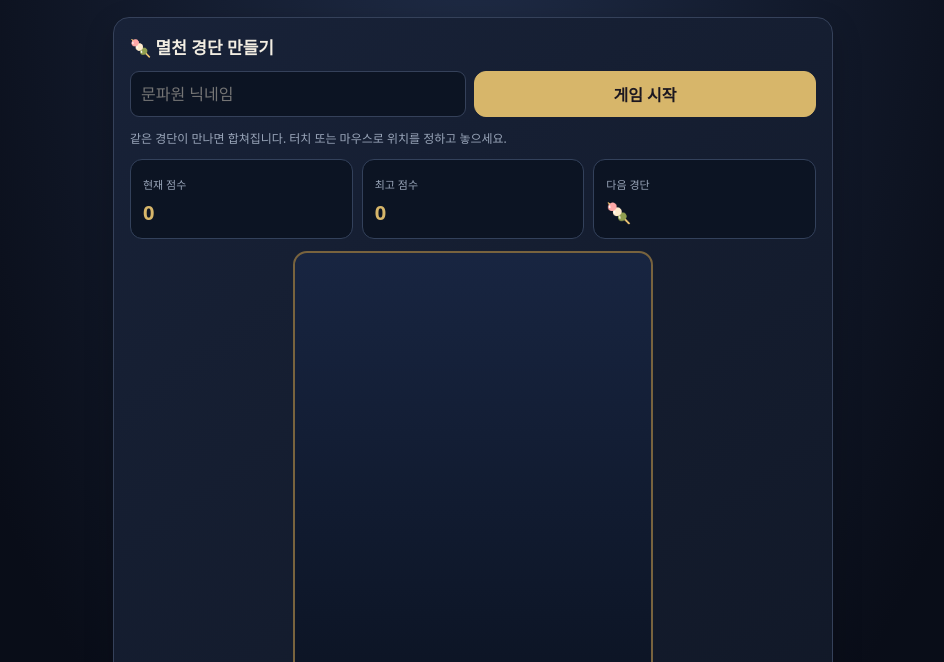
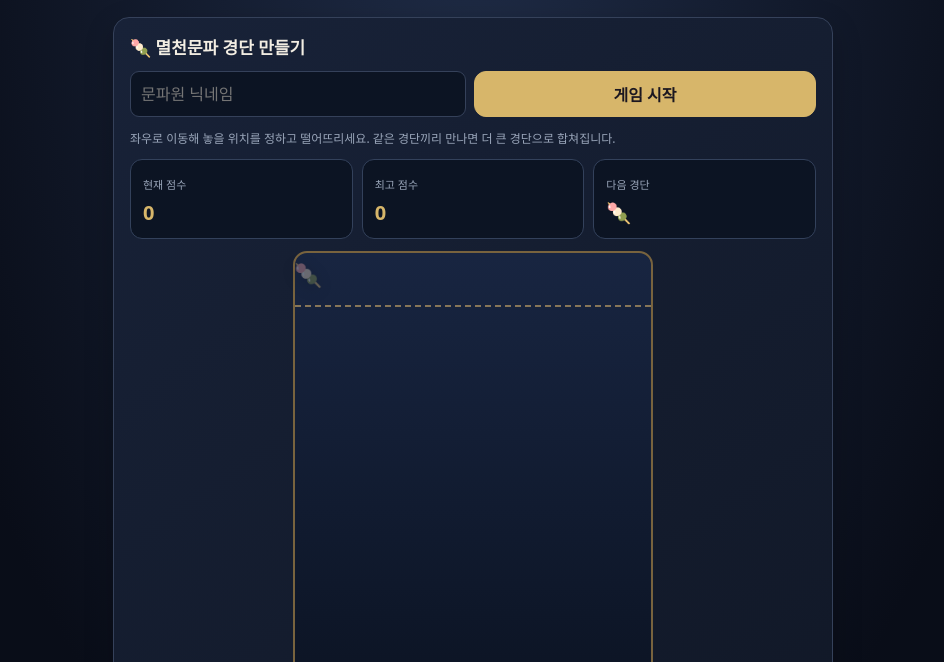
Before and after one commit to skdlxm811/melcheon-site, a plain HTML site: page index.html in a window 1280 px wide. Shown: the part 138-800 px from the top of the page, without its empty margins (167-1111 px from the left). Drawn offline with Linux system fonts and the light colour scheme.

Commit message:
Add files via upload

```diff
--- a/game.js
+++ b/game.js
@@ -2,15 +2,19 @@
 // Replace with your deployed Cloudflare Worker URL. No password is stored in this file.
 const RANKING_API = '';
 let gameActive=false, gameScore=0, gameNick='', nextLevel=0, pieces=[], gameTimer=null, lastDrop=0;
-const board=document.getElementById('gameBoard'), sizes=[26,36,48,62,80,104,132], emojis=['🍡','🌸','🌙','🦊','⚔️','🐉','👑'];
-const randLevel=()=>Math.floor(Math.random()*3);
+const board=document.getElementById('gameBoard'), sizes=[18,24,32,43,57,75,96], emojis=['🍡','🌸','🌙','🦊','⚔️','🐉','👑'];
+const randLevel=()=>Math.floor(Math.random()*3);let aimX=0;const preview=document.getElementById('dropPreview');
 function drawGame(){board.replaceChildren();for(const p of pieces){const b=document.createElement('div');b.className='ball';b.textContent=emojis[p.level];b.style.width=b.style.height=(sizes[p.level]*2)+'px';b.style.left=(p.x-sizes[p.level])+'px';b.style.top=(p.y-sizes[p.level])+'px';b.style.fontSize=(sizes[p.level]*.85)+'px';b.style.background=`hsl(${40+p.level*34} 45% 35%)`;board.appendChild(b)}}
-function startGame(){const nick=document.getElementById('gameNickname').value.trim();if(!nick){alert('닉네임을 입력하세요.');return}gameNick=nick;gameScore=0;pieces=[];nextLevel=randLevel();gameActive=true;lastDrop=0;document.getElementById('gameScore').textContent='0';document.getElementById('gameNext').textContent=emojis[nextLevel];drawGame();clearInterval(gameTimer);gameTimer=setInterval(tick,25)}
+function startGame(){const nick=document.getElementById('gameNickname').value.trim();if(!nick){alert('닉네임을 입력하세요.');return}gameNick=nick;gameScore=0;document.getElementById('gameBest').textContent=localStorage.getItem('melcheon-best-'+nick)||'0';pieces=[];nextLevel=randLevel();gameActive=true;lastDrop=0;document.getElementById('gameScore').textContent='0';document.getElementById('gameNext').textContent=emojis[nextLevel];aimX=board.clientWidth/2;updatePreview();drawGame();clearInterval(gameTimer);gameTimer=setInterval(tick,25)}
 function tick(){if(!gameActive)return;const w=board.clientWidth,h=board.clientHeight;for(let i=0;i<3;i++){for(const p of pieces){p.vy=Math.min(9,p.vy+.22);p.y+=p.vy;p.x+=p.vx;p.vx*=.96;const r=sizes[p.level];if(p.x<r){p.x=r;p.vx=0}if(p.x>w-r){p.x=w-r;p.vx=0}if(p.y>h-r){p.y=h-r;p.vy=0} }for(let a=0;a<pieces.length;a++)for(let b=a+1;b<pieces.length;b++){const p=pieces[a],q=pieces[b],dx=q.x-p.x,dy=q.y-p.y,dist=Math.hypot(dx,dy)||1,min=sizes[p.level]+sizes[q.level];if(dist<min){if(p.level===q.level&&p.level<6){const lv=p.level+1;p.x=(p.x+q.x)/2;p.y=(p.y+q.y)/2;p.level=lv;p.vx=0;p.vy=0;pieces.splice(b,1);gameScore+=2**lv*10;document.getElementById('gameScore').textContent=gameScore; b--;continue}const overlap=(min-dist)/2,nx=dx/dist,ny=dy/dist;p.x-=nx*overlap;p.y-=ny*overlap;q.x+=nx*overlap;q.y+=ny*overlap;p.vy=Math.min(p.vy,1);q.vy=Math.min(q.vy,1)}}}drawGame();if(pieces.some(p=>p.y-sizes[p.level]<10&&Math.abs(p.vy)<1)&&Date.now()-lastDrop>1600)endGame()}
-function dropAt(clientX){if(!gameActive)return;if(Date.now()-lastDrop<450)return;const rect=board.getBoundingClientRect(),r=sizes[nextLevel],x=Math.max(r,Math.min(rect.width-r,clientX-rect.left));pieces.push({x,y:r+2,level:nextLevel,vx:0,vy:0});nextLevel=randLevel();document.getElementById('gameNext').textContent=emojis[nextLevel];lastDrop=Date.now()}
-board.addEventListener('pointerup',e=>dropAt(e.clientX));board.addEventListener('keydown',e=>{if(e.key===' '||e.key==='Enter'){e.preventDefault();dropAt(board.getBoundingClientRect().left+board.clientWidth/2)}});
+function dropAt(clientX){if(!gameActive)return;if(Date.now()-lastDrop<450)return;const rect=board.getBoundingClientRect(),r=sizes[nextLevel],x=Math.max(r,Math.min(rect.width-r,clientX-rect.left));pieces.push({x,y:r+2,level:nextLevel,vx:0,vy:0});nextLevel=randLevel();document.getElementById('gameNext').textContent=emojis[nextLevel];updatePreview();lastDrop=Date.now()}
+function updatePreview(){const r=sizes[nextLevel],x=Math.max(r,Math.min(board.clientWidth-r,aimX||board.clientWidth/2));preview.textContent=emojis[nextLevel];preview.style.left=x+'px';preview.style.fontSize=Math.min(46,r*1.25)+'px';preview.style.opacity=gameActive?'1':'.35'}
+board.addEventListener('pointermove',e=>{aimX=e.clientX-board.getBoundingClientRect().left;updatePreview()});
+board.addEventListener('pointerup',e=>{aimX=e.clientX-board.getBoundingClientRect().left;dropAt(e.clientX)});
+board.addEventListener('keydown',e=>{if(e.key==='ArrowLeft'||e.key==='ArrowRight'){e.preventDefault();aimX=Math.max(0,Math.min(board.clientWidth,(aimX||board.clientWidth/2)+(e.key==='ArrowLeft'?-22:22)));updatePreview()}if(e.key===' '||e.key==='Enter'){e.preventDefault();dropAt(board.getBoundingClientRect().left+(aimX||board.clientWidth/2))}});
+window.addEventListener('resize',updatePreview);updatePreview();
 async function api(path,opts={}){if(!RANKING_API)throw Error('공용 랭킹 서버가 아직 연결되지 않았습니다. README의 서버 설정을 완료하세요.');const res=await fetch(RANKING_API.replace(/\/$/,'')+path,{...opts,headers:{'Content-Type':'application/json',...(opts.headers||{})}});const data=await res.json().catch(()=>({}));if(!res.ok)throw Error(data.error||'서버 요청 실패');return data}
-async function endGame(){if(!gameActive)return;gameActive=false;clearInterval(gameTimer);const score=gameScore;document.getElementById('gameBest').textContent=Math.max(score,Number(document.getElementById('gameBest').textContent)||0);try{await api('/score',{method:'POST',body:JSON.stringify({nickname:gameNick,score})});await loadRanking();alert('점수가 랭킹에 저장되었습니다.')}catch(e){alert('게임 종료. '+e.message)}}
+async function endGame(){if(!gameActive)return;gameActive=false;clearInterval(gameTimer);const score=gameScore;const best=Math.max(score,Number(document.getElementById('gameBest').textContent)||0);document.getElementById('gameBest').textContent=best;localStorage.setItem('melcheon-best-'+gameNick,String(best));try{await api('/score',{method:'POST',body:JSON.stringify({nickname:gameNick,score})});await loadRanking();alert('점수가 랭킹에 저장되었습니다.')}catch(e){alert('게임 종료. '+e.message)}}
 async function loadRanking(){const list=document.getElementById('rankingList'),status=document.getElementById('rankStatus');list.replaceChildren();try{const data=await api('/ranking');status.textContent='최고 점수 순 · '+data.length+'/50명';data.forEach((x,i)=>{const item=document.createElement('div');item.className='item';const rank=document.createElement('div');rank.className='avatar';rank.textContent=i+1;const name=document.createElement('strong');name.textContent=x.nickname;const score=document.createElement('span');score.className='badge';score.textContent=Number(x.score).toLocaleString()+'점';item.append(rank,name,score);list.append(item)});if(!data.length)list.textContent='아직 등록된 기록이 없습니다.'}catch(e){status.textContent=e.message}}
 function openResetDialog(){document.getElementById('resetOverlay').hidden=false;document.getElementById('resetOverlay').style.setProperty('display','grid','important');document.getElementById('resetOverlay').classList.remove('hidden');document.getElementById('resetStepPassword').classList.remove('hidden');document.getElementById('resetStepConfirm').classList.add('hidden');document.getElementById('resetPassword').value='';document.getElementById('resetError').textContent='';document.getElementById('resetPassword').focus()}
 function closeResetDialog(){document.getElementById('resetOverlay').classList.add('hidden');document.getElementById('resetOverlay').hidden=true;document.getElementById('resetOverlay').style.setProperty('display','none','important');document.getElementById('resetPassword').value='';resetToken=''}
--- a/index.html
+++ b/index.html
@@ -6,15 +6,15 @@
 .game-board{position:relative;height:440px;max-width:360px;margin:auto;background:linear-gradient(#182541,#0c1424);border:2px solid #78633e;border-radius:14px;overflow:hidden;touch-action:none}.ball{position:absolute;border-radius:50%;display:grid;place-items:center;border:2px solid #ffffff65;box-shadow:inset -5px -7px 12px #0005,0 4px 8px #0005;user-select:none}.game-hint{text-align:center;color:var(--muted);font-size:12px}.overlay{position:fixed;inset:0;background:#000b;z-index:50;display:grid;place-items:center;padding:16px}.overlay.hidden,.overlay[hidden]{display:none!important}.dialog{width:min(100%,400px);background:#141e32;border:1px solid var(--gold);border-radius:16px;padding:20px}.dialog h2{margin-top:0}.danger{border-color:#b96363;color:#ffbaba}.game-board:focus{outline:2px solid var(--gold)}
 
 .app{padding-bottom:20px}.game-board{width:100%}.hero{padding:22px 20px}.section{padding-top:10px}.formrow input{min-width:0}@media(max-width:390px){.formrow{flex-wrap:wrap}.formrow>*{flex:1 1 100%}}
-</style></head><body><div class="app">
+.game-stage{position:relative;touch-action:none}.drop-preview{position:absolute;top:8px;left:50%;z-index:3;pointer-events:none;font-size:29px;transform:translateX(-50%);filter:drop-shadow(0 3px 8px #0008)}.game-board{touch-action:none;cursor:crosshair}.ball{box-shadow:inset -5px -7px 14px #0004,inset 4px 5px 12px #fff5,0 5px 12px #0006!important;border:2px solid #f6d69a99!important}.game-board:before{content:"";position:absolute;top:52px;left:0;right:0;border-top:2px dashed #eabf7088;pointer-events:none;z-index:2}.game-hint{line-height:1.65}</style></head><body><div class="app">
 <header class="hero"><div class="brand"><div class="crest">滅</div><div><div class="eyebrow">THE MUNPA · MELCHEON</div><h1>멸천 문파</h1><div class="sub">하늘을 넘어, 함께 나아가다</div></div></div></header>
 <main>
 
-<section class="section" id="game"><div class="card"><h2>🍡 멸천 경단 만들기</h2><div class="formrow"><input id="gameNickname" maxlength="16" placeholder="문파원 닉네임"/><button class="btn primary" onclick="startGame()">게임 시작</button></div><p class="muted" style="font-size:12px">같은 경단이 만나면 합쳐집니다. 터치 또는 마우스로 위치를 정하고 놓으세요.</p><div class="stats" style="margin:12px 0"><div class="stat"><label>현재 점수</label><strong id="gameScore">0</strong></div><div class="stat"><label>최고 점수</label><strong id="gameBest">0</strong></div><div class="stat"><label>다음 경단</label><strong id="gameNext">🍡</strong></div></div><div aria-label="경단 게임판" class="game-board" id="gameBoard" tabindex="0"></div><div class="game-hint">게임 시작 후 보드를 클릭하거나 터치해서 경단을 떨어뜨리세요.</div><button class="btn ghost" onclick="endGame()" style="width:100%;margin-top:12px">게임 종료 · 점수 저장</button></div><div class="card"><div class="row"><h2>🏆 멸천문파 전용 랭킹</h2><button class="btn ghost" onclick="loadRanking()">새로고침</button></div><div class="muted" id="rankStatus" style="font-size:12px"></div><div class="list" id="rankingList" style="margin:12px 0"></div><button class="btn danger" onclick="openResetDialog()">🔒 랭킹 전체 초기화</button></div></section>
+<section class="section" id="game"><div class="card"><h2>🍡 멸천문파 경단 만들기</h2><div class="formrow"><input id="gameNickname" maxlength="16" placeholder="문파원 닉네임"/><button class="btn primary" onclick="startGame()">게임 시작</button></div><p class="muted" style="font-size:12px">좌우로 이동해 놓을 위치를 정하고 떨어뜨리세요. 같은 경단끼리 만나면 더 큰 경단으로 합쳐집니다.</p><div class="stats" style="margin:12px 0"><div class="stat"><label>현재 점수</label><strong id="gameScore">0</strong></div><div class="stat"><label>최고 점수</label><strong id="gameBest">0</strong></div><div class="stat"><label>다음 경단</label><strong id="gameNext">🍡</strong></div></div><div class="game-stage"><div class="drop-preview" id="dropPreview" aria-hidden="true">🍡</div><div aria-label="경단 게임판" class="game-board" id="gameBoard" tabindex="0"></div></div><div class="game-hint">게임 시작 후 마우스 또는 손가락을 좌우로 움직이고 놓으세요. 키보드 ← → / 스페이스도 지원합니다.</div><button class="btn ghost" onclick="endGame()" style="width:100%;margin-top:12px">게임 종료 · 점수 저장</button></div><div class="card"><div class="row"><h2>🏆 멸천문파 전용 랭킹</h2><button class="btn ghost" onclick="loadRanking()">새로고침</button></div><div class="muted" id="rankStatus" style="font-size:12px"></div><div class="list" id="rankingList" style="margin:12px 0"></div><button class="btn danger" onclick="openResetDialog()">🔒 랭킹 전체 초기화</button></div></section>
 
 
 
 
 </main><div class="footnote">멸천문파 · 경단 만들기 미니게임</div>
 </div><div aria-labelledby="resetTitle" aria-modal="true" class="overlay hidden" id="resetOverlay" hidden style="display:none!important" role="dialog"><div class="dialog"><h2 id="resetTitle">🔒 관리자 비밀번호 인증</h2><div id="resetStepPassword"><p class="muted">랭킹을 초기화하려면 관리자 비밀번호를 입력하세요.</p><input autocomplete="off" id="resetPassword" placeholder="관리자 비밀번호" type="password"/><p id="resetError" role="alert" style="color:#ffaaaa"></p><div class="formrow"><button class="btn ghost" onclick="closeResetDialog()">취소</button><button class="btn primary" onclick="verifyResetPassword()">비밀번호 확인</button></div></div><div class="hidden" id="resetStepConfirm"><p>정말로 멸천문파 전체 랭킹을 초기화하시겠습니까? 이 작업은 되돌릴 수 없습니다.</p><div class="formrow"><button class="btn ghost" onclick="closeResetDialog()">취소</button><button class="btn danger" onclick="confirmRankingReset()">전체 초기화 실행</button></div></div></div></div>
-<script defer="" src="game.js?v=visibility-fix-2"></script></body></html>
+<script defer="" src="game.js?v=melcheon-merge-3"></script></body></html>
```
